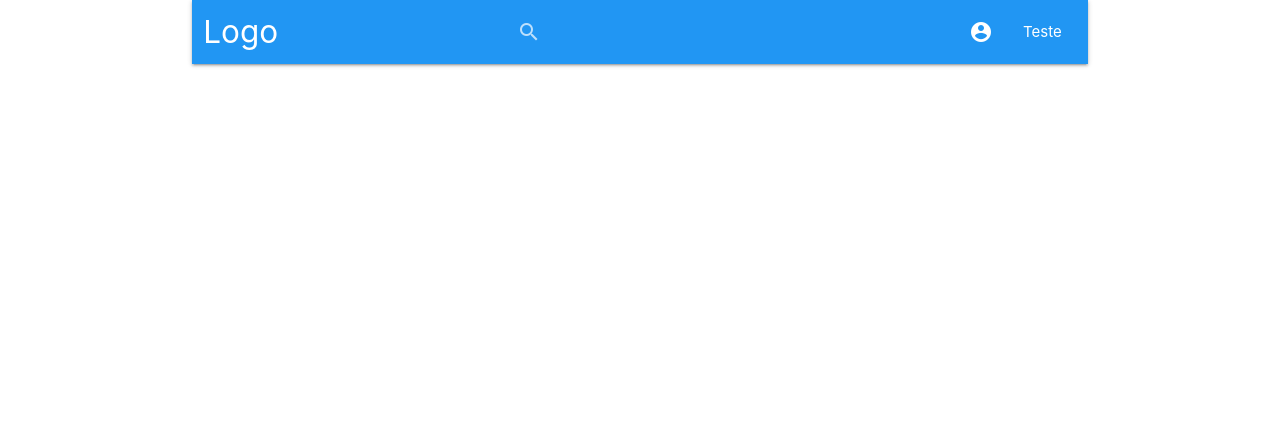
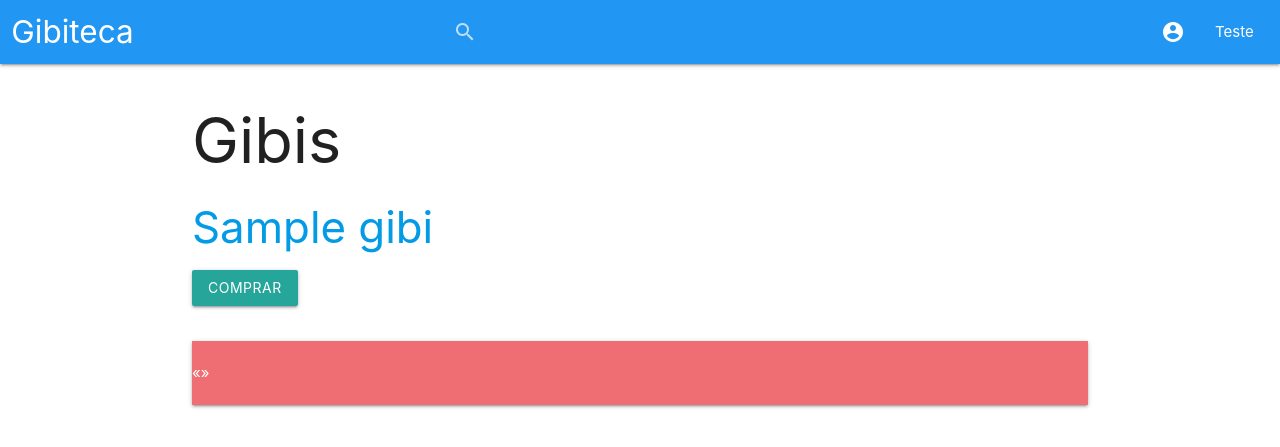
Before and after one commit to wellingtonsilva04/gibTeca, a PHP site: page / in a window 1280 px wide. Shown: the top 447 px of the page. Run offline with PHP 8.4, Linux system fonts and the light colour scheme; tables that the repository leaves empty hold one stand-in row (values such as "Sample post"); some libraries are stand-ins or nearby versions.

Commit message:
paginacao concluida

```diff
--- a/index.php
+++ b/index.php
@@ -1,3 +1,29 @@
+<?php
+ require_once './content/config.php';
+//Verificar se está sendo passado na URL a página atual, senao é atribuido a pagina
+$pagina = (isset($_GET['pagina']))? $_GET['pagina'] : 1;
+
+//Selecionar todos os gibis da tabela
+$result_gibi = "SELECT count id as numbergibi FROM gibis";
+$resultado_gibi = mysqli_query($link, $result_gibi);
+
+//Contar o total de gibis
+$total_gibis = $resultado_gibi;
+
+//Seta a quantidade de gibis por pagina
+$quantidade_pg = 6;
+
+//calcular o número de pagina necessárias para apresentar os gibis
+$num_pagina = ceil($total_gibis/$quantidade_pg);
+
+//Calcular o inicio da visualizacao
+$incio = ($quantidade_pg*$pagina)-$quantidade_pg;
+
+//Selecionar os gibis a serem apresentado na página
+$result_gibis = "SELECT * FROM gibis limit $incio, $quantidade_pg";
+$resultado_gibis = mysqli_query($link, $result_gibis);
+$total_gibis = mysqli_num_rows($resultado_gibis);
+?>
 <!DOCTYPE html>
 <html>
 <head>
@@ -8,15 +34,13 @@
 <link href="https://fonts.googleapis.com/icon?family=Material+Icons" rel="stylesheet">
 <link rel= "stylesheet" href= "public/css/index.css">
 <!-- Compiled and minified JavaScript -->
-
 </head>
-<body>
-  <div class="container">
+	<body>
     <header>
       <nav>
         <div class="nav-wrapper blue row">
           <div class="col s4">
-          <a href="index.php" class="brand-logo">Logo</a>
+          <a href="index.php" class="brand-logo">Gibiteca</a>
           </div>
 
           <form class= "col s4">
@@ -36,14 +60,61 @@
         </div>
       </nav><!--Fim cabeçalho navbar-->
     </header><!--Fim cabeçalho-->
-
-
-  </div><!--Fim Container-->
-
-  <script type="text/javascript" src="public/js/materialize.min.js"></script>
-  <script type="text/javascript">
-			 M.AutoInit();
-	</script>
-
-</body>
+    <div class = 'container'>
+			<div class="page-header">
+				<h1>Gibis</h1>
+			</div>
+			<div class="row">
+				<?php while($rows_gibis = mysqli_fetch_assoc($resultado_gibis)){ ?>
+					<div class="col-sm-6 col-md-4">
+						<div class="thumbnail">
+							<div class="caption text-center">
+								<a href="detalhes.php?id_gibi=<?php echo $rows_gibis['id']; ?>"><h3><?php echo $rows_gibis['titulo']; ?></h3></a>
+								<p><a href="#" class="btn btn-primary" role="button">Comprar</a> </p>
+							</div>
+						</div>
+					</div>
+				<?php } ?>
+			</div>
+			<?php
+				//Verificar a pagina anterior e posterior
+				$pagina_anterior = $pagina - 1;
+				$pagina_posterior = $pagina + 1;
+			?>
+			<nav class="text-center">
+				<ul class="pagination">
+					<li>
+						<?php
+						if($pagina_anterior != 0){ ?>
+							<a href="index.php?pagina=<?php echo $pagina_anterior; ?>" aria-label="Previous">
+								<span aria-hidden="true">&laquo;</span>
+							</a>
+						<?php }else{ ?>
+							<span aria-hidden="true">&laquo;</span>
+					<?php }  ?>
+					</li>
+					<?php
+					//Apresentar a paginacao
+					for($i = 1; $i < $num_pagina + 1; $i++){ ?>
+						<li><a href="index.php?pagina=<?php echo $i; ?>"><?php echo $i; ?></a></li>
+					<?php } ?>
+					<li>
+						<?php
+						if($pagina_posterior <= $num_pagina){ ?>
+							<a href="index.php?pagina=<?php echo $pagina_posterior; ?>" aria-label="Previous">
+								<span aria-hidden="true">&raquo;</span>
+							</a>
+						<?php }else{ ?>
+							<span aria-hidden="true">&raquo;</span>
+					<?php }  ?>
+					</li>
+				</ul>
+			</nav>
+		</div>
+		</div>
+		<!-- jQuery (necessary for Bootstrap's JavaScript plugins) -->
+		<script src="https://ajax.googleapis.com/ajax/libs/jquery/1.11.3/jquery.min.js"></script>
+		<!-- Include all compiled plugins (below), or include individual files as needed -->
+		<script src="js/bootstrap.min.js"></script>
+	</body>
 </html>
```
